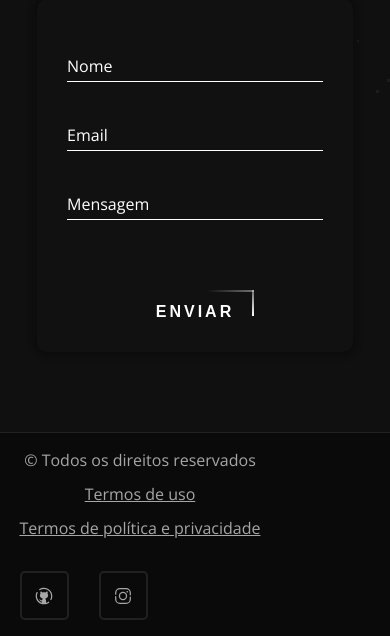
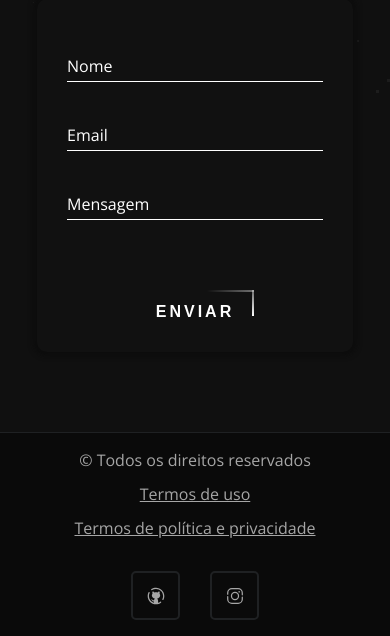
Before and after one commit to LeandroGiovani/GBXP, a Flask app: page / in a window 390 px wide. Shown: the part 3708-4344 px from the top of the page. Run offline with Flask 3, Linux system fonts and the light colour scheme; some libraries are stand-ins or nearby versions.

Commit message:
Atualizações

```diff
--- a/static/css/adap.css
+++ b/static/css/adap.css
@@ -135,6 +135,10 @@
     .login-box{
         width: clamp(150px, 90%, 350px) !important;
     }
+
+    .sec-direitos{
+        flex-direction: column;
+    }
 }
 
 @media screen and (max-width: 375px){
@@ -207,8 +211,6 @@
         font-size: 20px;
     }
 }
-
-/* @media screen and (max-width: 270px){} */
 
 /* Adap form.html */
 
@@ -426,7 +428,7 @@
     }
 
     .icon.active{
-        transform: rotate(-90deg) translateX(4px);
+        transform: rotate(90deg) translateX(-4px);
     }
 
     .div-precoR{
--- a/static/css/style.css
+++ b/static/css/style.css
@@ -979,7 +979,7 @@ nav ul li a:active{
   z-index: -1;
   width: 100%;
   height: 100%;
-  overflow: hidden;
+  overflow: hidden !important;
   transition: 0.5s;
   border-radius: 5rem;
 }
@@ -1558,7 +1558,7 @@ svg{
 
 .div-svg-resumo svg{
   padding: 5px 20px;
-  transform: rotate(90deg) translateX(-4px);
+  transform: rotate(-90deg) translateX(4px);
 }
 
 .texts-carrinho{
```
